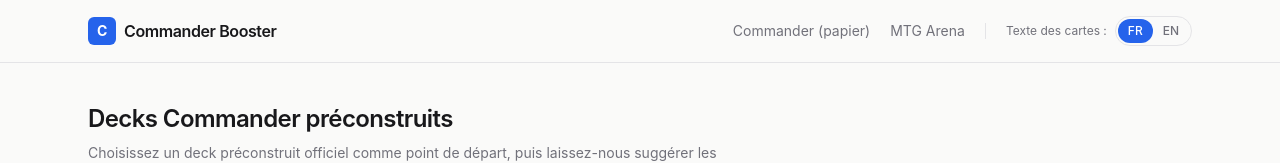
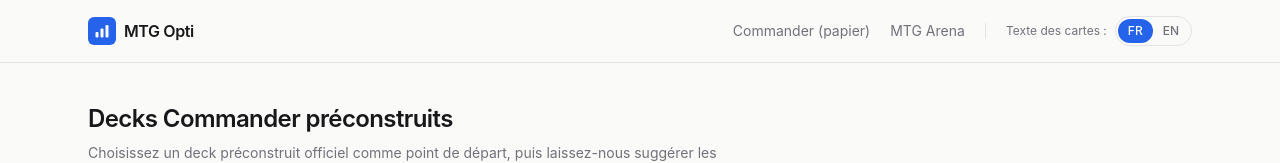
Before and after one commit to mako-studio/mtg-decks, a Next.js app: page / in a window 1280 px wide. Shown: the top 163 px of the page. Built offline with nearby package versions, Linux system fonts and the light colour scheme.

Commit message:
name-change

```diff
--- a/src/app/layout.tsx
+++ b/src/app/layout.tsx
@@ -4,7 +4,7 @@ import "./globals.css";
 import { LanguageProvider, LanguageToggle } from "@/components/LanguageProvider";
 
 export const metadata: Metadata = {
-  title: "Commander Booster — Améliorez vos decks Commander & MTG Arena",
+  title: "MTG Opti — Améliorez vos decks Commander & MTG Arena",
   description:
     "Partez d'un deck préconstruit (Commander papier ou Arena) ou importez le vôtre, trouvez les cartes qui l'améliorent et visualisez le gain de puissance.",
 };
@@ -17,10 +17,21 @@ export default function RootLayout({ children }: LayoutProps<"/">) {
           <header className="border-b border-border">
             <div className="mx-auto flex max-w-6xl items-center justify-between px-6 py-4">
               <Link href="/" className="flex items-center gap-2 font-semibold tracking-tight">
-                <span className="flex h-7 w-7 items-center justify-center rounded-md bg-accent text-accent-foreground text-sm font-bold">
-                  C
+                <span className="flex h-7 w-7 items-center justify-center rounded-md bg-accent text-accent-foreground">
+                  <svg
+                    width="16"
+                    height="16"
+                    viewBox="0 0 16 16"
+                    fill="none"
+                    aria-hidden="true"
+                    xmlns="http://www.w3.org/2000/svg"
+                  >
+                    <rect x="1.5" y="9" width="3" height="5.5" rx="1" fill="currentColor" />
+                    <rect x="6.5" y="5.5" width="3" height="9" rx="1" fill="currentColor" />
+                    <rect x="11.5" y="2" width="3" height="12.5" rx="1" fill="currentColor" />
+                  </svg>
                 </span>
-                <span>Commander Booster</span>
+                <span>MTG Opti</span>
               </Link>
               <nav className="flex items-center gap-5 text-sm text-muted">
                 <Link href="/" className="hover:text-foreground transition-colors">
```
